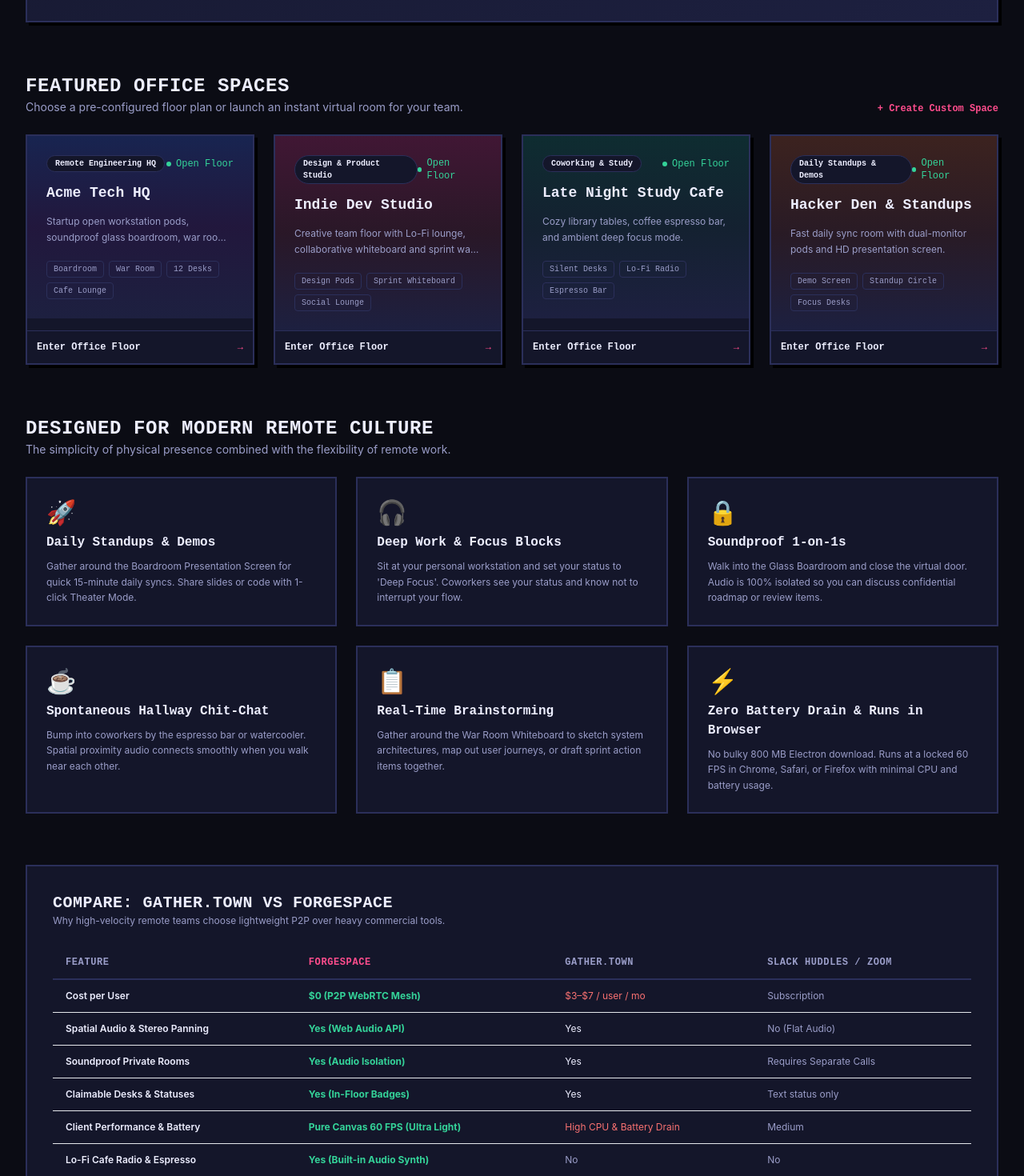
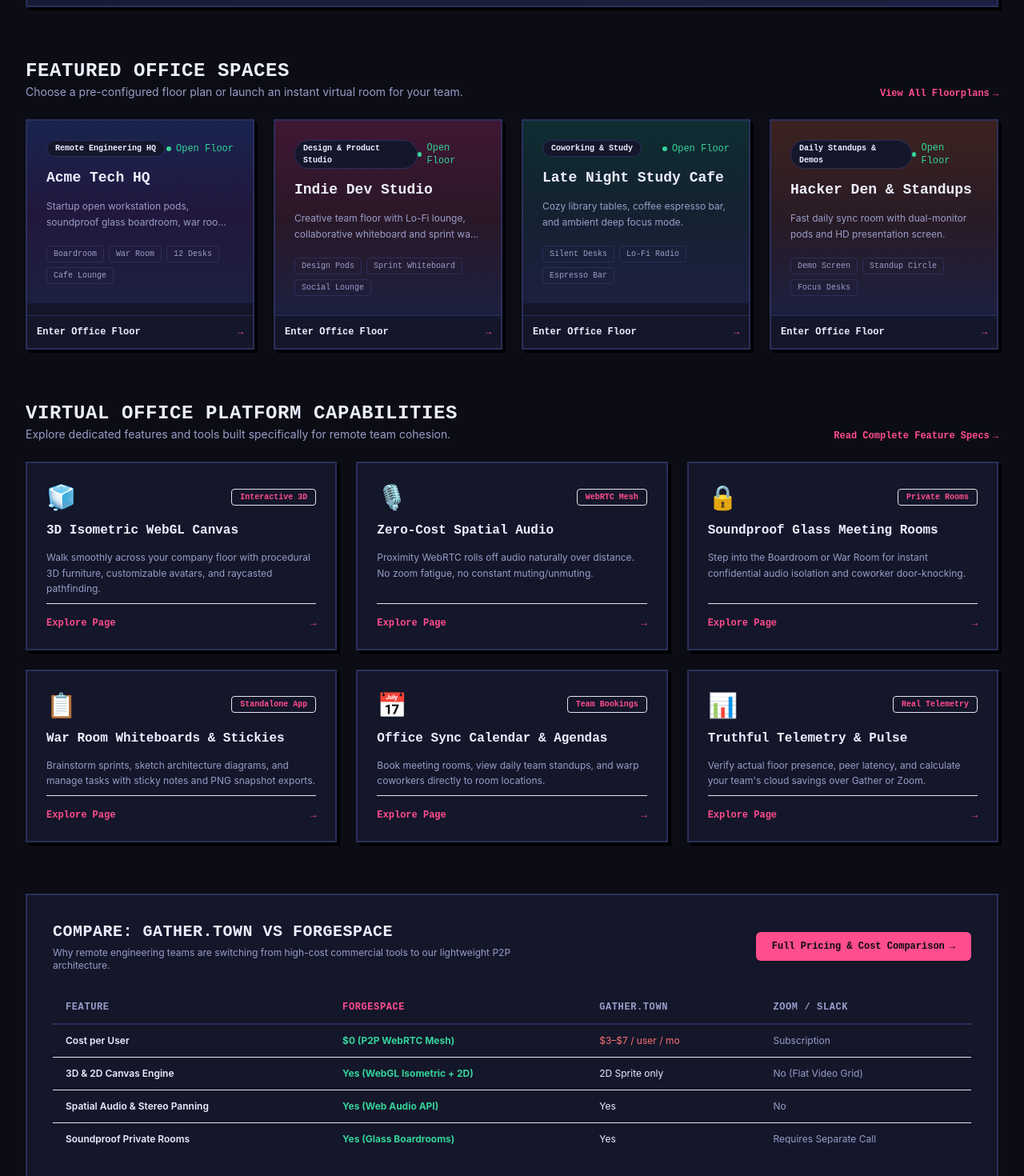
Before and after one commit to jerryboss322/arcade-forge, a Next.js app: page / in a window 1280 px wide. Shown: the part 740-2210 px from the top of the page at 80% size. Built offline with nearby package versions, Linux system fonts and the light colour scheme.

Commit message:
feat(landing): remove header banner and convert landing teasers into multi-page routes

```diff
--- a/src/app/page.tsx
+++ b/src/app/page.tsx
@@ -26,7 +26,7 @@ const FEATURED_SPACES: SpaceCard[] = [
     zones: ["Boardroom", "War Room", "12 Desks", "Cafe Lounge"],
   },
   {
-    slug: "indie-forge",
+    slug: "indie-studio",
     name: "Indie Dev Studio",
     tagline: "Creative team floor with Lo-Fi lounge, collaborative whiteboard and sprint war room.",
     tag: "Design & Product Studio",
@@ -54,36 +54,48 @@ const FEATURED_SPACES: SpaceCard[] = [
   },
 ];
 
-const OFFICE_USE_CASES = [
+const OFFICE_FEATURE_TEASERS = [
   {
-    title: "Daily Standups & Demos",
-    icon: "🚀",
-    description: "Gather around the Boardroom Presentation Screen for quick 15-minute daily syncs. Share slides or code with 1-click Theater Mode.",
+    icon: "🧊",
+    title: "3D Isometric WebGL Canvas",
+    description: "Walk smoothly across your company floor with procedural 3D furniture, customizable avatars, and raycasted pathfinding.",
+    href: "/features",
+    badge: "Interactive 3D",
   },
   {
-    title: "Deep Work & Focus Blocks",
-    icon: "🎧",
-    description: "Sit at your personal workstation and set your status to 'Deep Focus'. Coworkers see your status and know not to interrupt your flow.",
+    icon: "🎙️",
+    title: "Zero-Cost Spatial Audio",
+    description: "Proximity WebRTC rolls off audio naturally over distance. No zoom fatigue, no constant muting/unmuting.",
+    href: "/features",
+    badge: "WebRTC Mesh",
   },
   {
-    title: "Soundproof 1-on-1s",
     icon: "🔒",
-    description: "Walk into the Glass Boardroom and close the virtual door. Audio is 100% isolated so you can discuss confidential roadmap or review items.",
+    title: "Soundproof Glass Meeting Rooms",
+    description: "Step into the Boardroom or War Room for instant confidential audio isolation and coworker door-knocking.",
+    href: "/features",
+    badge: "Private Rooms",
   },
   {
-    title: "Spontaneous Hallway Chit-Chat",
-    icon: "☕",
-    description: "Bump into coworkers by the espresso bar or watercooler. Spatial proximity audio connects smoothly when you walk near each other.",
+    icon: "📋",
+    title: "War Room Whiteboards & Stickies",
+    description: "Brainstorm sprints, sketch architecture diagrams, and manage tasks with sticky notes and PNG snapshot exports.",
+    href: "/whiteboard",
+    badge: "Standalone App",
   },
   {
-    title: "Real-Time Brainstorming",
-    icon: "📋",
-    description: "Gather around the War Room Whiteboard to sketch system architectures, map out user journeys, or draft sprint action items together.",
+    icon: "📅",
+    title: "Office Sync Calendar & Agendas",
+    description: "Book meeting rooms, view daily team standups, and warp coworkers directly to room locations.",
+    href: "/schedule",
+    badge: "Team Bookings",
   },
   {
-    title: "Zero Battery Drain & Runs in Browser",
-    icon: "⚡",
-    description: "No bulky 800 MB Electron download. Runs at a locked 60 FPS in Chrome, Safari, or Firefox with minimal CPU and battery usage.",
+    icon: "📊",
+    title: "Truthful Telemetry & Pulse",
+    description: "Verify actual floor presence, peer latency, and calculate your team's cloud savings over Gather or Zoom.",
+    href: "/pulse",
+    badge: "Real Telemetry",
   },
 ];
 
@@ -115,20 +127,15 @@ export default function HomePage() {
       {/* Hero Header Section */}
       <section className="relative rounded-container overflow-hidden border-2 border-border bg-gradient-to-br from-surface to-surface-2 p-6 md:p-12 shadow-arcade">
         <div className="max-w-3xl space-y-5">
-          <div className="inline-flex items-center gap-2 px-3 py-1 rounded-full bg-accent/15 border border-accent/40 text-accent font-display text-xs font-semibold">
-            <span className="w-2 h-2 rounded-full bg-accent animate-ping" />
-            FORGESPACE • VIRTUAL OFFICE FOR REMOTE TEAMS
-          </div>
-
           <h1 className="font-display text-3xl md:text-5xl lg:text-6xl font-extrabold text-text tracking-tight uppercase leading-tight">
             Your Team&apos;s Virtual Office <br />
             <span className="text-accent">With $0 Server Overhead</span>
           </h1>
 
           <p className="text-text-muted text-base md:text-lg leading-relaxed max-w-2xl">
-            Bring back the energy of working side-by-side.
-            Features <b>P2P WebRTC spatial proximity audio</b>, soundproof glass conference rooms,
-            claimable desks with status badges, and collaborative whiteboards — right in your browser.
+            Bring back the spontaneous energy of working side-by-side.
+            Features <b>3D Isometric WebGL floors</b>, <b>P2P WebRTC spatial audio</b>, soundproof glass conference rooms,
+            claimable desks with status badges, and collaborative sprint whiteboards — right in your browser.
           </p>
 
           <div className="flex flex-wrap items-center gap-4 pt-2">
@@ -142,12 +149,12 @@ export default function HomePage() {
               href="/space/acme-hq"
               className="px-7 py-3.5 bg-surface-2 hover:bg-surface border-2 border-border text-text font-display font-semibold text-sm md:text-base rounded-control shadow-sm transition-all flex items-center gap-2"
             >
-              <span>Enter Demo Floor (Acme HQ)</span>
+              <span>Enter 3D Demo Floor</span>
               <span className="text-accent">→</span>
             </Link>
           </div>
 
-          {/* Quick Stat Pill Highlights */}
+          {/* Quick Stats Pill Highlights */}
           <div className="grid grid-cols-2 sm:grid-cols-4 gap-3 pt-6 border-t border-border/80">
             <div>
               <span className="font-display font-bold text-lg md:text-xl text-text block">
@@ -162,7 +169,7 @@ export default function HomePage() {
                 60 FPS
               </span>
               <span className="text-xs text-text-muted font-sans">
-                Pure Canvas & Zero Lag
+                WebGL 3D & 2D Canvas
               </span>
             </div>
             <div>
@@ -170,7 +177,7 @@ export default function HomePage() {
                 Soundproof
               </span>
               <span className="text-xs text-text-muted font-sans">
-                Private Meeting Rooms
+                Private Meeting Pods
               </span>
             </div>
             <div>
@@ -185,7 +192,7 @@ export default function HomePage() {
         </div>
       </section>
 
-      {/* Featured Spaces Showcase */}
+      {/* Featured Spaces Showcase with Link to /spaces */}
       <section className="space-y-6">
         <div className="flex flex-col sm:flex-row sm:items-end justify-between gap-2">
           <div>
@@ -196,12 +203,13 @@ export default function HomePage() {
               Choose a pre-configured floor plan or launch an instant virtual room for your team.
             </p>
           </div>
-          <button
-            onClick={() => setCreateModalOpen(true)}
-            className="text-xs font-display font-semibold text-accent hover:underline self-start sm:self-auto"
+          <Link
+            href="/spaces"
+            className="text-xs font-display font-bold text-accent hover:underline flex items-center gap-1 self-start sm:self-auto"
           >
-            + Create Custom Space
-          </button>
+            <span>View All Floorplans</span>
+            <span>→</span>
+          </Link>
         </div>
 
         <div className="grid grid-cols-1 md:grid-cols-2 lg:grid-cols-4 gap-6">
@@ -254,44 +262,75 @@ export default function HomePage() {
         </div>
       </section>
 
-      {/* How Teams Use ForgeSpace */}
+      {/* Multi-Page Feature Hub Cards */}
       <section className="space-y-6">
+        <div className="flex flex-col sm:flex-row sm:items-end justify-between gap-2">
           <div>
             <h2 className="font-display text-xl md:text-2xl font-bold text-text uppercase tracking-wide">
-            Designed for Modern Remote Culture
+              Virtual Office Platform Capabilities
             </h2>
             <p className="text-xs md:text-sm text-text-muted">
-            The simplicity of physical presence combined with the flexibility of remote work.
+              Explore dedicated features and tools built specifically for remote team cohesion.
+            </p>
+          </div>
+          <Link
+            href="/features"
+            className="text-xs font-display font-bold text-accent hover:underline flex items-center gap-1 self-start sm:self-auto"
+          >
+            <span>Read Complete Feature Specs</span>
+            <span>→</span>
+          </Link>
+        </div>
+
+        <div className="grid grid-cols-1 sm:grid-cols-2 lg:grid-cols-3 gap-6">
+          {OFFICE_FEATURE_TEASERS.map((feat) => (
+            <Link
+              key={feat.title}
+              href={feat.href}
+              className="p-6 rounded-container bg-surface border-2 border-border hover:border-accent shadow-arcade hover:-translate-y-1 transition-all flex flex-col justify-between group"
+            >
+              <div className="space-y-3">
+                <div className="flex items-center justify-between">
+                  <span className="text-3xl">{feat.icon}</span>
+                  <span className="px-2.5 py-0.5 rounded text-[10px] font-mono bg-accent/15 text-accent border border-accent/30 font-semibold">
+                    {feat.badge}
+                  </span>
+                </div>
+                <h3 className="font-display text-base font-bold text-text group-hover:text-accent transition-colors">
+                  {feat.title}
+                </h3>
+                <p className="text-xs text-text-muted leading-relaxed">
+                  {feat.description}
                 </p>
               </div>
 
-        <div className="grid grid-cols-1 sm:grid-cols-2 lg:grid-cols-3 gap-6">
-          {OFFICE_USE_CASES.map((uc) => (
-            <div
-              key={uc.title}
-              className="p-6 rounded-container bg-surface border-2 border-border space-y-2 hover:border-border/80 transition-colors"
-            >
-              <span className="text-3xl block mb-1">{uc.icon}</span>
-              <h3 className="font-display text-base font-bold text-text">
-                {uc.title}
-              </h3>
-              <p className="text-xs text-text-muted leading-relaxed">
-                {uc.description}
-              </p>
+              <div className="pt-4 mt-2 border-t border-border/60 flex items-center justify-between text-xs font-display font-bold text-accent">
+                <span>Explore Page</span>
+                <span className="group-hover:translate-x-1 transition-transform">→</span>
               </div>
+            </Link>
           ))}
         </div>
       </section>
 
-      {/* Why ForgeSpace vs Gather.town Comparison Table */}
-      <section id="pricing" className="rounded-container border-2 border-border bg-surface p-6 md:p-8 space-y-6">
+      {/* Compare Gather vs ForgeSpace Teaser with Link to /pricing */}
+      <section className="rounded-container border-2 border-border bg-surface p-6 md:p-8 space-y-6">
+        <div className="flex flex-col sm:flex-row sm:items-center justify-between gap-4">
           <div className="max-w-xl">
             <h2 className="font-display text-xl font-bold text-text uppercase tracking-wide">
               Compare: Gather.town vs ForgeSpace
             </h2>
-          <p className="text-xs text-text-muted">
-            Why high-velocity remote teams choose lightweight P2P over heavy commercial tools.
+            <p className="text-xs text-text-muted mt-1">
+              Why remote engineering teams are switching from high-cost commercial tools to our lightweight P2P architecture.
             </p>
+          </div>
+          <Link
+            href="/pricing"
+            className="px-5 py-2.5 bg-accent text-bg font-display font-bold text-xs rounded-control hover:brightness-110 shadow-sm flex items-center gap-1.5 flex-shrink-0 self-start sm:self-auto"
+          >
+            <span>Full Pricing & Cost Comparison</span>
+            <span>→</span>
+          </Link>
         </div>
 
         <div className="overflow-x-auto">
@@ -301,7 +340,7 @@ export default function HomePage() {
                 <th className="py-3 px-4">Feature</th>
                 <th className="py-3 px-4 text-accent font-bold">ForgeSpace</th>
                 <th className="py-3 px-4">Gather.town</th>
-                <th className="py-3 px-4">Slack Huddles / Zoom</th>
+                <th className="py-3 px-4">Zoom / Slack</th>
               </tr>
             </thead>
             <tbody className="divide-y divide-border/60 text-text">
@@ -312,34 +351,22 @@ export default function HomePage() {
                 <td className="py-3 px-4 text-text-muted">Subscription</td>
               </tr>
               <tr>
+                <td className="py-3 px-4 font-semibold">3D & 2D Canvas Engine</td>
+                <td className="py-3 px-4 text-emerald-400 font-bold">Yes (WebGL Isometric + 2D)</td>
+                <td className="py-3 px-4">2D Sprite only</td>
+                <td className="py-3 px-4 text-text-muted">No (Flat Video Grid)</td>
+              </tr>
+              <tr>
                 <td className="py-3 px-4 font-semibold">Spatial Audio & Stereo Panning</td>
                 <td className="py-3 px-4 text-emerald-400 font-bold">Yes (Web Audio API)</td>
                 <td className="py-3 px-4">Yes</td>
-                <td className="py-3 px-4 text-text-muted">No (Flat Audio)</td>
+                <td className="py-3 px-4 text-text-muted">No</td>
               </tr>
               <tr>
                 <td className="py-3 px-4 font-semibold">Soundproof Private Rooms</td>
-                <td className="py-3 px-4 text-emerald-400 font-bold">Yes (Audio Isolation)</td>
+                <td className="py-3 px-4 text-emerald-400 font-bold">Yes (Glass Boardrooms)</td>
                 <td className="py-3 px-4">Yes</td>
-                <td className="py-3 px-4 text-text-muted">Requires Separate Calls</td>
-              </tr>
-              <tr>
-                <td className="py-3 px-4 font-semibold">Claimable Desks & Statuses</td>
-                <td className="py-3 px-4 text-emerald-400 font-bold">Yes (In-Floor Badges)</td>
-                <td className="py-3 px-4">Yes</td>
-                <td className="py-3 px-4 text-text-muted">Text status only</td>
-              </tr>
-              <tr>
-                <td className="py-3 px-4 font-semibold">Client Performance & Battery</td>
-                <td className="py-3 px-4 text-emerald-400 font-bold">Pure Canvas 60 FPS (Ultra Light)</td>
-                <td className="py-3 px-4 text-red-400">High CPU & Battery Drain</td>
-                <td className="py-3 px-4 text-text-muted">Medium</td>
-              </tr>
-              <tr>
-                <td className="py-3 px-4 font-semibold">Lo-Fi Cafe Radio & Espresso</td>
-                <td className="py-3 px-4 text-emerald-400 font-bold">Yes (Built-in Audio Synth)</td>
-                <td className="py-3 px-4 text-text-muted">No</td>
-                <td className="py-3 px-4 text-text-muted">No</td>
+                <td className="py-3 px-4 text-text-muted">Requires Separate Call</td>
               </tr>
             </tbody>
           </table>
```
Lines whose indentation alone changed are shown as unchanged.
